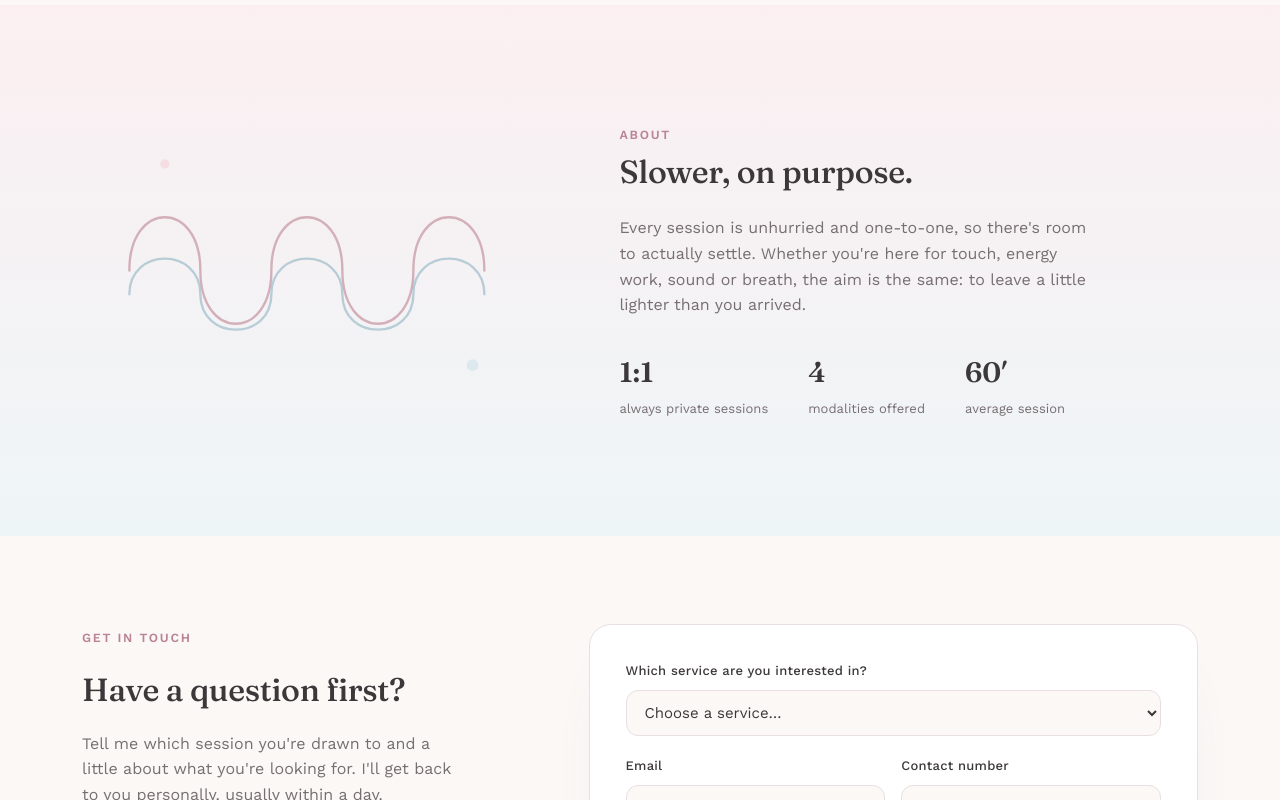
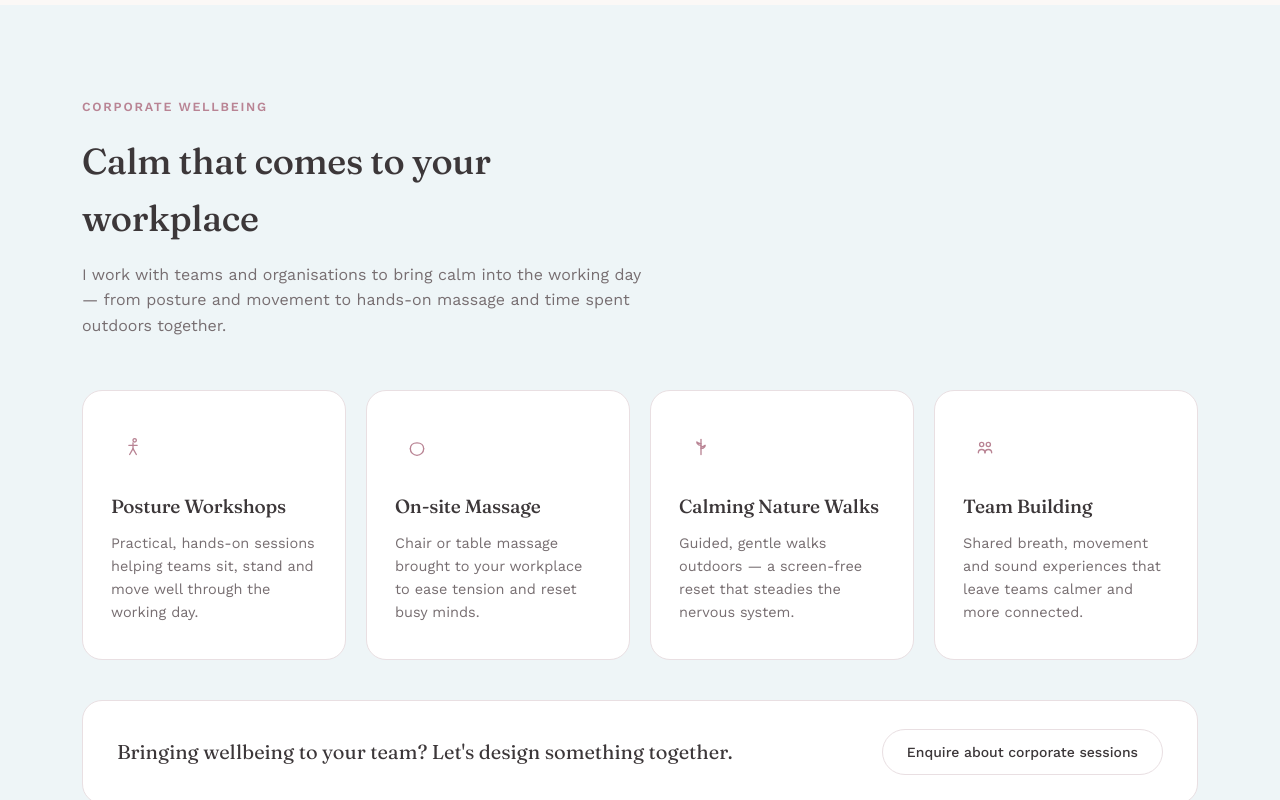
Before and after one commit to lizaspire-hue/stillhaven, a Next.js app: page /stillhaven in a window 1280 px wide. Shown: the part 1660-2460 px from the top of the page. Built offline with nearby package versions, Linux system fonts and the light colour scheme.

Commit message:
feat: add corporate wellbeing and testimonials sections
Added new components and styles for corporate wellbeing offerings and customer testimonials.

Co-authored-by: lizaspire-hue <283462017+lizaspire-hue@users.noreply.github.com>

```diff
--- a/app/stillhaven/page.tsx
+++ b/app/stillhaven/page.tsx
@@ -3,10 +3,12 @@ import styles from "./stillhaven.module.css"
 import { ShHeader } from "@/components/stillhaven/sh-header"
 import { ShHero } from "@/components/stillhaven/sh-hero"
 import { ShServices } from "@/components/stillhaven/sh-services"
+import { ShCorporate } from "@/components/stillhaven/sh-corporate"
 import { ShAbout } from "@/components/stillhaven/sh-about"
 import { ShContact } from "@/components/stillhaven/sh-contact"
 import { ShBooking } from "@/components/stillhaven/sh-booking"
 import { ShLiz } from "@/components/stillhaven/sh-liz"
+import { ShTestimonials } from "@/components/stillhaven/sh-testimonials"
 import { ShFooter } from "@/components/stillhaven/sh-footer"
 
 export const metadata: Metadata = {
@@ -22,10 +24,12 @@ export default function StillhavenPage() {
       <main>
         <ShHero />
         <ShServices />
+        <ShCorporate />
         <ShAbout />
         <ShContact />
         <ShBooking />
         <ShLiz />
+        <ShTestimonials />
       </main>
       <ShFooter />
     </div>
--- a/app/stillhaven/stillhaven.module.css
+++ b/app/stillhaven/stillhaven.module.css
@@ -609,6 +609,119 @@
   margin-top: 10px;
 }
 
+/* ---------- corporate wellbeing ---------- */
+
+.corporate {
+  background: var(--blue-soft);
+}
+
+.corporateGrid {
+  display: grid;
+  grid-template-columns: repeat(4, 1fr);
+  gap: 20px;
+}
+
+.corporateCard {
+  padding: 34px 28px;
+  border-radius: 20px;
+  border: 1px solid var(--line);
+  background: var(--white);
+  transition: transform 0.3s ease, box-shadow 0.3s ease;
+}
+
+.corporateCard:hover {
+  transform: translateY(-3px);
+  box-shadow: 0 20px 40px -24px rgba(120, 100, 110, 0.25);
+}
+
+.corporateCard h3 {
+  font-size: 19px;
+  font-weight: 500;
+  margin-bottom: 10px;
+}
+
+.corporateCard p {
+  font-size: 14.5px;
+  color: var(--ink-soft);
+}
+
+.corporateCta {
+  display: flex;
+  align-items: center;
+  justify-content: space-between;
+  flex-wrap: wrap;
+  gap: 20px;
+  margin-top: 40px;
+  padding: 28px 34px;
+  border-radius: 20px;
+  border: 1px solid var(--line);
+  background: var(--white);
+}
+
+.corporateCta p {
+  font-family: var(--font-fraunces), Georgia, serif;
+  font-size: 20px;
+  color: var(--ink);
+}
+
+/* ---------- testimonials ---------- */
+
+.testimonials {
+  background: linear-gradient(180deg, var(--pink-soft) 0%, var(--bg) 100%);
+}
+
+.testimonialsGrid {
+  display: grid;
+  grid-template-columns: repeat(3, 1fr);
+  gap: 20px;
+}
+
+.testimonialCard {
+  display: flex;
+  flex-direction: column;
+  gap: 16px;
+  padding: 32px 28px;
+  border-radius: 20px;
+  border: 1px solid var(--line);
+  background: var(--white);
+}
+
+.testimonialCard .stars {
+  color: var(--rose-deep);
+  font-size: 15px;
+  letter-spacing: 2px;
+}
+
+.testimonialCard blockquote {
+  font-size: 15.5px;
+  line-height: 1.65;
+  color: var(--ink);
+  flex: 1;
+}
+
+.testimonialCard figcaption {
+  display: flex;
+  flex-direction: column;
+  gap: 2px;
+  border-top: 1px solid var(--line);
+  padding-top: 16px;
+}
+
+.testimonialCard figcaption strong {
+  font-family: var(--font-fraunces), Georgia, serif;
+  font-size: 16px;
+  font-weight: 500;
+  color: var(--ink);
+}
+
+.testimonialCard figcaption span {
+  font-size: 12.5px;
+  letter-spacing: 0.04em;
+  text-transform: uppercase;
+  color: var(--rose-deep);
+  font-weight: 600;
+}
+
 /* ---------- footer ---------- */
 
 .footer {
@@ -645,6 +758,12 @@
 
 /* ---------- responsive ---------- */
 
+@media (max-width: 1024px) {
+  .corporateGrid {
+    grid-template-columns: repeat(2, 1fr);
+  }
+}
+
 @media (max-width: 880px) {
   .navLinks {
     display: none;
@@ -661,6 +780,16 @@
   }
   .servicesGrid {
     grid-template-columns: 1fr;
+  }
+  .corporateGrid {
+    grid-template-columns: 1fr;
+  }
+  .testimonialsGrid {
+    grid-template-columns: 1fr;
+  }
+  .corporateCta {
+    flex-direction: column;
+    align-items: flex-start;
   }
   .aboutInner {
     grid-template-columns: 1fr;
--- /dev/null
+++ b/components/stillhaven/sh-corporate.tsx
@@ -0,0 +1,93 @@
+import styles from "@/app/stillhaven/stillhaven.module.css"
+
+const offerings = [
+  {
+    title: "Posture Workshops",
+    copy: "Practical, hands-on sessions helping teams sit, stand and move well through the working day.",
+    icon: (
+      <>
+        <path d="M12 4a2 2 0 100-.01" />
+        <path d="M12 7v7" />
+        <path d="M8 21l4-7 4 7" />
+        <path d="M7 10h10" />
+      </>
+    ),
+  },
+  {
+    title: "On-site Massage",
+    copy: "Chair or table massage brought to your workplace to ease tension and reset busy minds.",
+    icon: (
+      <>
+        <path d="M4 14c0-4 3-7 8-7s8 3 8 7" />
+        <path d="M4 14a8 8 0 0016 0" />
+      </>
+    ),
+  },
+  {
+    title: "Calming Nature Walks",
+    copy: "Guided, gentle walks outdoors — a screen-free reset that steadies the nervous system.",
+    icon: (
+      <>
+        <path d="M12 3v18" />
+        <path d="M12 8c-3 0-5-2-5-2s0 4 5 4" />
+        <path d="M12 12c3 0 5-2 5-2s0 4-5 4" />
+      </>
+    ),
+  },
+  {
+    title: "Team Building",
+    copy: "Shared breath, movement and sound experiences that leave teams calmer and more connected.",
+    icon: (
+      <>
+        <circle cx="8" cy="9" r="2.5" />
+        <circle cx="16" cy="9" r="2.5" />
+        <path d="M4 19c0-2.5 2-4 4-4s4 1.5 4 4" />
+        <path d="M12 19c0-2.5 2-4 4-4s4 1.5 4 4" />
+      </>
+    ),
+  },
+]
+
+export function ShCorporate() {
+  return (
+    <section className={`${styles.section} ${styles.corporate}`} id="corporate">
+      <div className={styles.wrap}>
+        <div className={styles.sectionHead}>
+          <span className={styles.eyebrow}>Corporate wellbeing</span>
+          <h2>Calm that comes to your workplace</h2>
+          <p>
+            I work with teams and organisations to bring calm into the working day — from posture and movement to
+            hands-on massage and time spent outdoors together.
+          </p>
+        </div>
+
+        <div className={styles.corporateGrid}>
+          {offerings.map((o) => (
+            <div key={o.title} className={styles.corporateCard}>
+              <div className={styles.serviceIcon}>
+                <svg
+                  viewBox="0 0 24 24"
+                  strokeWidth="1.6"
+                  strokeLinecap="round"
+                  strokeLinejoin="round"
+                  aria-hidden="true"
+                >
+                  {o.icon}
+                </svg>
+              </div>
+              <h3>{o.title}</h3>
+              <p>{o.copy}</p>
+            </div>
+          ))}
+        </div>
+
+        <div className={styles.corporateCta}>
+          <p>Bringing wellbeing to your team? Let&apos;s design something together.</p>
+          <a href="#contact" className={`${styles.btn} ${styles.btnGhost}`}>
+            Enquire about corporate sessions
+          </a>
+        </div>
+      </div>
+    </section>
+  )
+}
--- /dev/null
+++ b/components/stillhaven/sh-testimonials.tsx
@@ -0,0 +1,51 @@
+import styles from "@/app/stillhaven/stillhaven.module.css"
+
+const testimonials = [
+  {
+    quote:
+      "Liz has the most intuitive hands. I came in with months of built-up tension and left feeling like I could finally breathe again. Genuinely the most calming hour of my month.",
+    name: "Sarah M.",
+    role: "Massage client",
+  },
+  {
+    quote:
+      "We booked Liz for a team wellbeing day — posture workshop, on-site massage and a walk outdoors. The whole team came back lighter and more connected. We've already rebooked.",
+    name: "James T.",
+    role: "People & Culture Lead",
+  },
+  {
+    quote:
+      "The 1:1 sound healing was unlike anything I've tried. Liz held such a safe, gentle space. My nervous system properly switched off for the first time in years.",
+    name: "Priya K.",
+    role: "Sound healing client",
+  },
+]
+
+export function ShTestimonials() {
+  return (
+    <section className={`${styles.section} ${styles.testimonials}`} id="testimonials">
+      <div className={styles.wrap}>
+        <div className={styles.sectionHead}>
+          <span className={styles.eyebrow}>Kind words</span>
+          <h2>What people say</h2>
+          <p>A few words from clients and teams I&apos;ve had the privilege of working with.</p>
+        </div>
+
+        <div className={styles.testimonialsGrid}>
+          {testimonials.map((t) => (
+            <figure key={t.name} className={styles.testimonialCard}>
+              <div className={styles.stars} aria-label="5 out of 5 stars">
+                {"\u2605\u2605\u2605\u2605\u2605"}
+              </div>
+              <blockquote>{t.quote}</blockquote>
+              <figcaption>
+                <strong>{t.name}</strong>
+                <span>{t.role}</span>
+              </figcaption>
+            </figure>
+          ))}
+        </div>
+      </div>
+    </section>
+  )
+}
```
